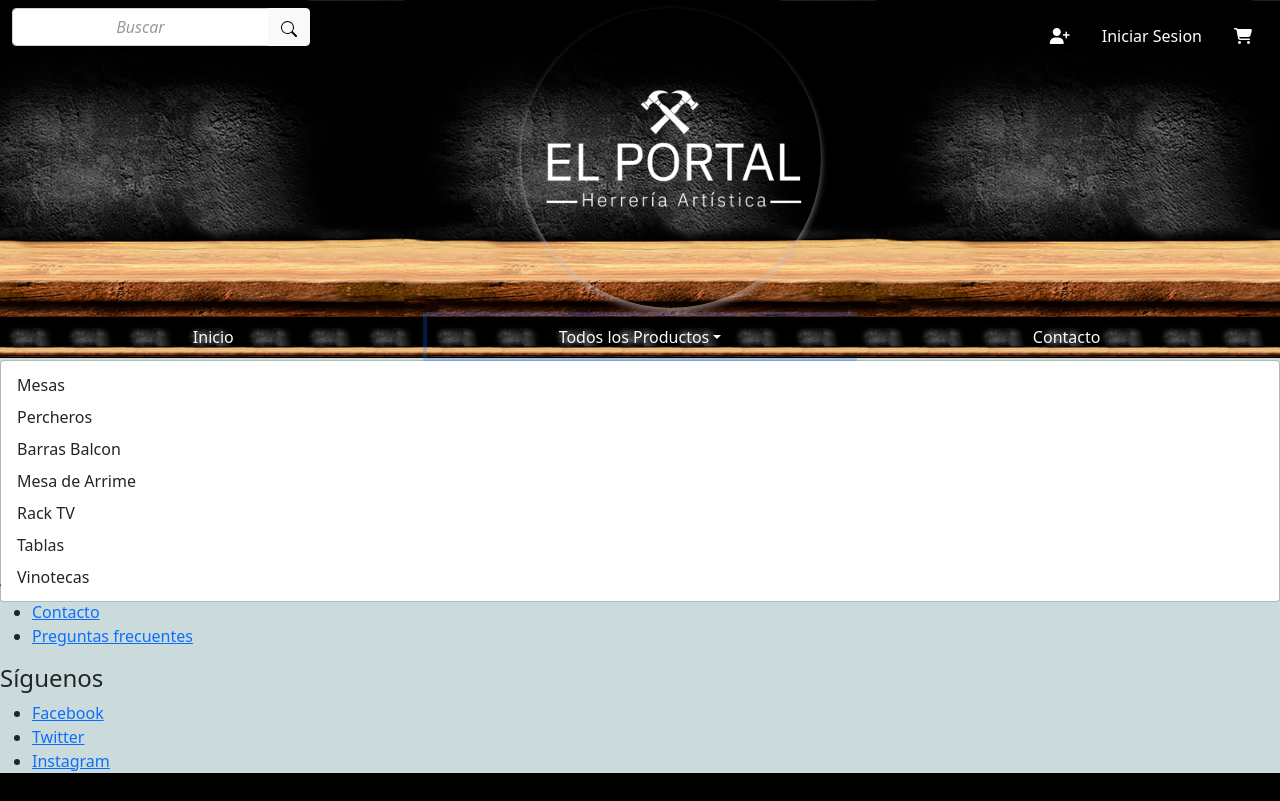
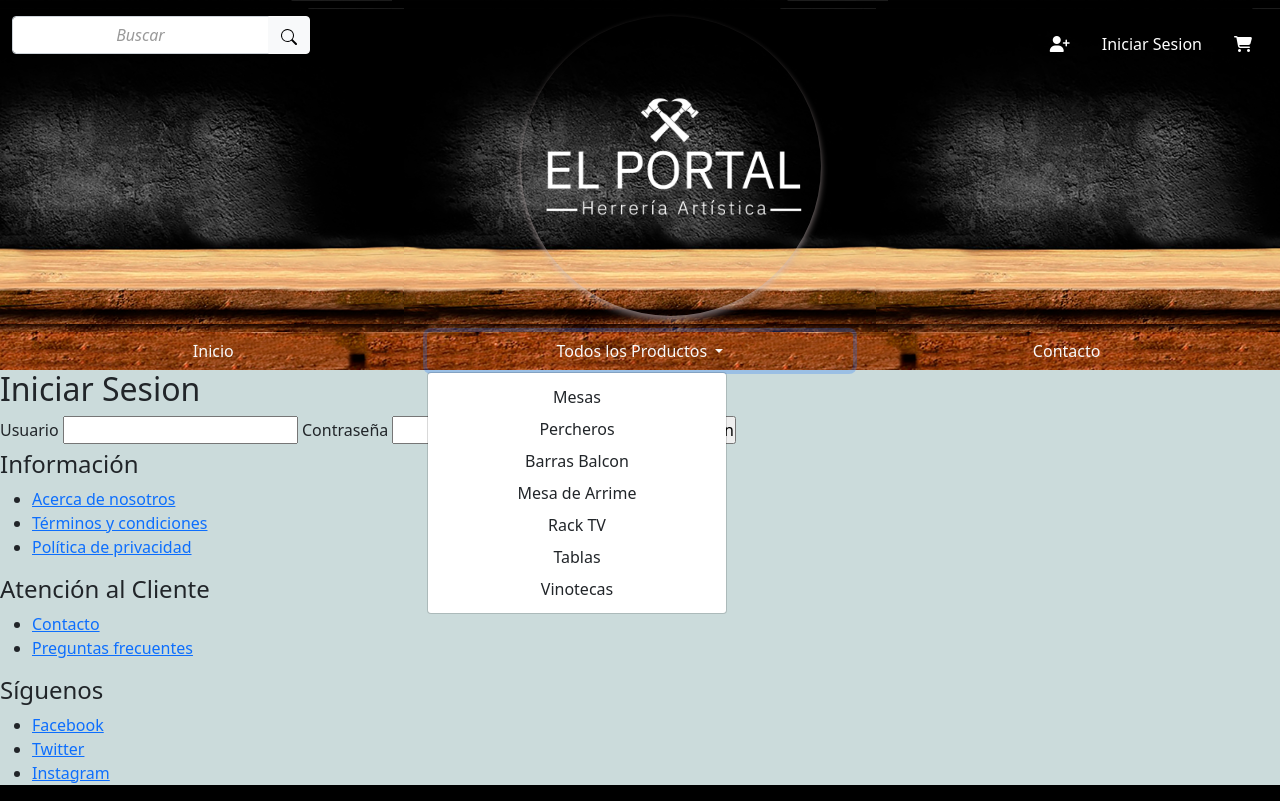
Before and after one commit to SebaGarea/PreEntrega2-Garea, a website: page pages/login.html in a window 1280 px wide. Both pictures are taken after a click on the button "Todos los Productos". Drawn offline with nearby package versions, Linux system fonts and the light colour scheme.

Commit message:
se agrega enlaces pag contacto + se empieza con pag login

```diff
--- a/css/style.css
+++ b/css/style.css
@@ -226,7 +226,7 @@ label {
 }
 
 .nav-item:hover {
-    font-size: 20px; ;
+    font-size: 18px; ;
 }
 
 .list-catg a:hover{
--- a/pages/login.html
+++ b/pages/login.html
@@ -20,13 +20,12 @@
 
 <body>
     <header>
-        <!-- Navbar -->
-        <nav class="navbar navbar-expand-sm navbar-dark bg-info">
-            <div class="container-fluid">
+        <nav class="navbar navbar-expand-sm navbar-dark ">
+            <div class="navbar container-fluid">
                 <button class="navbar-toggler" type="button" data-bs-toggle="collapse" data-bs-target="#mynavbar">
                     <span class="navbar-toggler-icon"></span>
                 </button>
-                <div class="collapse navbar-collapse justify-content-between" id="mynavbar">
+                <div class="collapse navbar-collapse justify-content-between align-self-start" id="mynavbar">
 
                     <form class="d-flex align-self-start">
                         <div class="input-group">
@@ -40,16 +39,18 @@
                                 </svg></i></button><i class="bi bi-search"></i>
                         </div>
                     </form>
+
                     <img src="../assets/MARCA DE AGUA BLANCA.png"
                         class="logoPrincipal img-fluid rounded-circle img-shadow" alt="Logo Principal">
 
 
                     <ul class="navbar-nav align-self-start">
                         <li class="nav-item p-2 ">
-                            <a class="nav-link " href="./register.html"><i class="fa-solid fa-user-plus"></i></i></a>
+                            <a class="nav-link " href="../pages/register.html"><i
+                                    class="fa-solid fa-user-plus"></i></i></a>
                         </li>
                         <li class="nav-item p-2">
-                            <a class="nav-link " href="./login.html">Iniciar Sesion</a>
+                            <a class="nav-link " href="../pages/login.html">Iniciar Sesion</a>
                         </li>
                         <li class="nav-item p-2">
                             <a class="nav-link" href="javascript:void(0)"><i class="fa-solid fa-cart-shopping"></i></a>
@@ -58,20 +59,20 @@
                 </div>
             </div>
         </nav>
-        <!-- Navbar FIN -->
+        <nav class="navsub container-fluid dropdown">
+            <!-- Navbar FIN -->
 
-        <!-- Navbar Dropdown INICIO-->
-        <nav class="navsub container-fluid dropdown">
+            <!-- Navbar Dropdown INICIO-->
             <div class="row ">
                 <a href="../index.html"
-                    class="btn text-light col-sm-4 navbar rounded-0 justify-content-center">Inicio</a>
+                    class="hover btn text-light col-sm-4 justify-content-center dropdown-button">Inicio</a>
 
                 <button type="button"
-                    class="btn dropdown-toggle text-light col-sm-4 navbar rounded-0 justify-content-center"
+                    class="hover btn dropdown-toggle text-light col-sm-4 justify-content-center dropdown-button"
                     data-bs-toggle="dropdown">
                     Todos los Productos
                 </button>
-                <ul class="dropdown-menu">
+                <ul class="dropdown-menu dropdown-menu-custom">
                     <li><a class="dropdown-item" href="#">Mesas</a></li>
                     <li><a class="dropdown-item" href="#">Percheros</a></li>
                     <li><a class="dropdown-item" href="#">Barras Balcon</a></li>
@@ -81,12 +82,10 @@
                     <li><a class="dropdown-item" href="#">Vinotecas</a></li>
                 </ul>
 
-                <a href="../pages/contacto.html"
-                    class="btn text-light col-sm-4 col-xs-12 navbar rounded-0 justify-content-center">
+                <a href="./pages/contacto.html"
+                    class="hover btn text-light col-sm-4 col-xs-12 justify-content-center dropdown-button">
                     Contacto
                 </a>
-
-
             </div>
         </nav>
         <!-- Navbar Dropdown FIN-->
```
Also changed, not shown: pages/contacto.html (+2 -2 lines).
